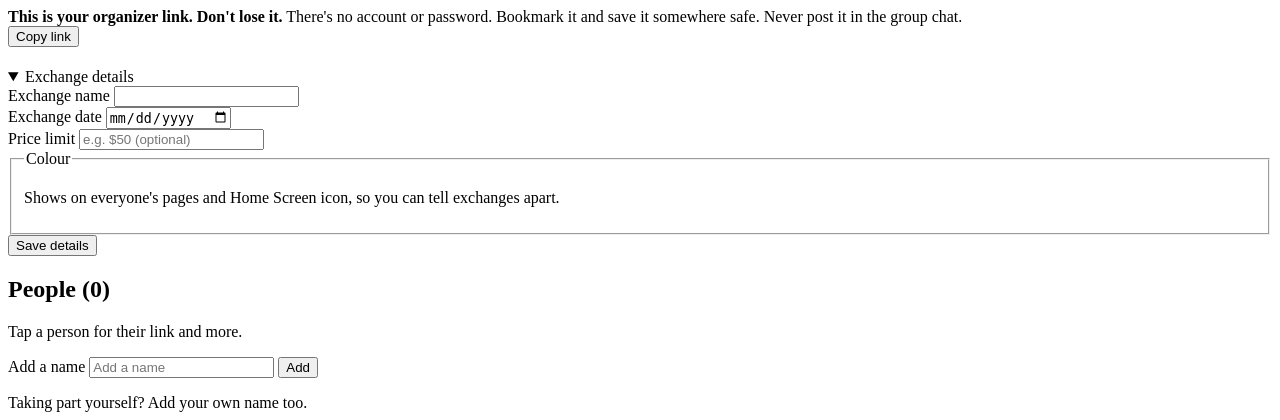
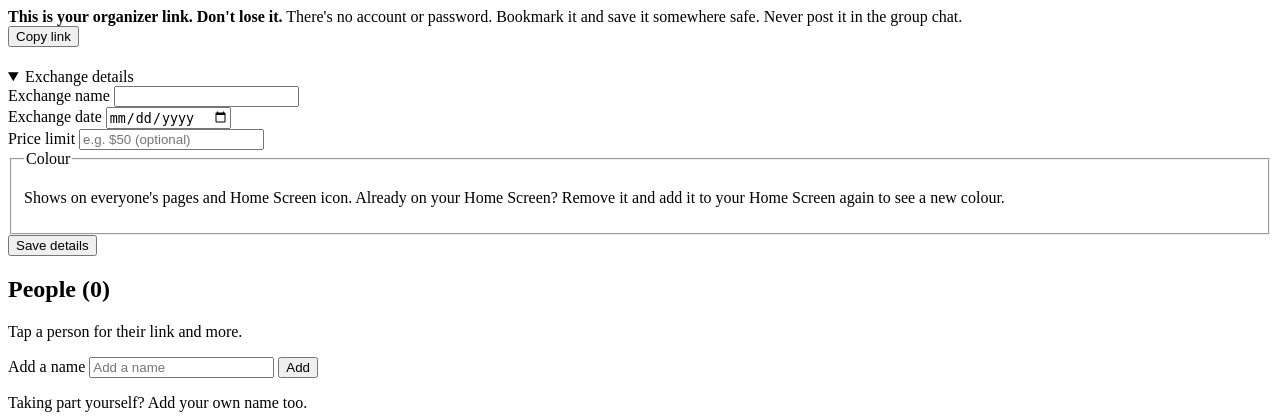
Before and after one commit to GraemeCrawley/gift-exchange, a FastAPI app: template app/templates/admin.html in a window 1280 px wide, after a click on "Exchange details". Shown: the top 420 px of the page. Run offline with FastAPI, Linux system fonts and the light colour scheme; the template is opened without the code that fills it, so the values that code supplies are empty.

Commit message:
feat: pick the exchange colour when creating it
Home Screen icons never change after they're added, and the organizer adds
theirs on the very next page, so the colour has to be chosen up front. The
create form now has the same colour picker; the Exchange details picker notes
that an icon already on the Home Screen must be removed and added again.

Co-Authored-By: Claude Opus 5.5 <noreply@anthropic.com>
Claude-Session: https://claude.ai/code/session_014KmY2BAGetsH9bq8pxiQvU

```diff
--- a/app/repo.py
+++ b/app/repo.py
@@ -100,12 +100,16 @@ def _clean_text(value: str | None, label: str, max_len: int, required: bool = Tr
     return value
 
 
-def create_exchange(conn, name: str) -> tuple[Exchange, str]:
+def create_exchange(conn, name: str, color: str | None = None) -> tuple[Exchange, str]:
+    from app.themes import DEFAULT, THEMES
+
+    if color and color not in THEMES:
+        raise ValidationError("Pick one of the colours shown.")
     name = _clean_text(name, "Exchange name", 80)
     raw = new_token()
     cur = conn.execute(
-        "INSERT INTO exchange(name, admin_token_hash, join_token, created_at) VALUES (?,?,?,?)",
-        (name, hash_token(raw), new_token(), now()),
+        "INSERT INTO exchange(name, admin_token_hash, join_token, created_at, color) VALUES (?,?,?,?,?)",
+        (name, hash_token(raw), new_token(), now(), color or DEFAULT),
     )
     return get_exchange(conn, cur.lastrowid), raw
 
--- a/app/routes_home.py
+++ b/app/routes_home.py
@@ -12,10 +12,10 @@ def home(request: Request):
 
 
 @router.post("/create")
-def create(request: Request, name: str = Form(""), conn=Depends(get_conn)):
+def create(request: Request, name: str = Form(""), color: str = Form(""), conn=Depends(get_conn)):
     ratelimit.check(request, "create")
     try:
-        _, raw = repo.create_exchange(conn, name)
+        _, raw = repo.create_exchange(conn, name, color)
     except repo.ValidationError as e:
-        return render(request, "home.html", {"error": str(e), "name": name}, status=400)
+        return render(request, "home.html", {"error": str(e), "name": name, "chosen": color}, status=400)
     return redirect(request, f"/a/{raw}")
--- /dev/null
+++ b/app/templates/_colors.html
@@ -0,0 +1,12 @@
+{# Colour swatches for an exchange. `selected` is the current colour key. #}
+{% macro color_picker(selected, note) %}
+<fieldset class="swatches">
+  <legend>Colour</legend>
+  <p class="fine">{{ note }}</p>
+  <div class="swatch-row">
+  {% for key, t in themes.items() %}
+    <label class="swatch" style="--sw: {{ t.primary }}"><input type="radio" name="color" value="{{ key }}"{% if key == selected %} checked{% endif %}><span>{{ t.label }}</span></label>
+  {% endfor %}
+  </div>
+</fieldset>
+{% endmacro %}
--- a/app/templates/admin.html
+++ b/app/templates/admin.html
@@ -1,4 +1,5 @@
 {% extends "base.html" %}
+{% from "_colors.html" import color_picker with context %}
 {% from "_sharebox.html" import sharebox %}
 {% block title %}{{ ex.name }} · organizer{% endblock %}
 {% block content %}
@@ -32,15 +33,7 @@
         <input id="ex-limit" name="price_limit" maxlength="20" placeholder="e.g. $50 (optional)" value="{{ ex.price_limit|money }}">
       </div>
     </div>
-    <fieldset class="swatches">
-      <legend>Colour</legend>
-      <p class="fine">Shows on everyone's pages and Home Screen icon, so you can tell exchanges apart.</p>
-      <div class="swatch-row">
-      {% for key, t in themes.items() %}
-        <label class="swatch" style="--sw: {{ t.primary }}"><input type="radio" name="color" value="{{ key }}"{% if key == color %} checked{% endif %}><span>{{ t.label }}</span></label>
-      {% endfor %}
-      </div>
-    </fieldset>
+    {{ color_picker(color, "Shows on everyone's pages and Home Screen icon. Already on your Home Screen? Remove it and add it to your Home Screen again to see a new colour.") }}
     <button class="btn btn-outline-primary">Save details</button>
   </form>
 </details>
--- a/app/templates/home.html
+++ b/app/templates/home.html
@@ -1,4 +1,5 @@
 {% extends "base.html" %}
+{% from "_colors.html" import color_picker with context %}
 {% block content %}
 <p class="eyebrow">Gift exchange</p>
 <h1>Draw names for a Secret Santa</h1>
@@ -7,6 +8,7 @@
 <form method="post" action="{{ url('/create') }}" class="card stack">
   <label for="name">What's your exchange called?</label>
   <input id="name" name="name" maxlength="80" required placeholder="Family Christmas 2026" value="{{ name or '' }}">
+  {{ color_picker(chosen or "green", "Used for its pages and Home Screen icon. Running more than one? Give each its own colour.") }}
   {% if error %}<p class="error" role="alert">{{ error }}</p>{% endif %}
   <button class="btn btn-primary btn-big">Create gift exchange</button>
 </form>
```
Also changed, not shown: tests/test_themes.py (+26 -0 lines).
